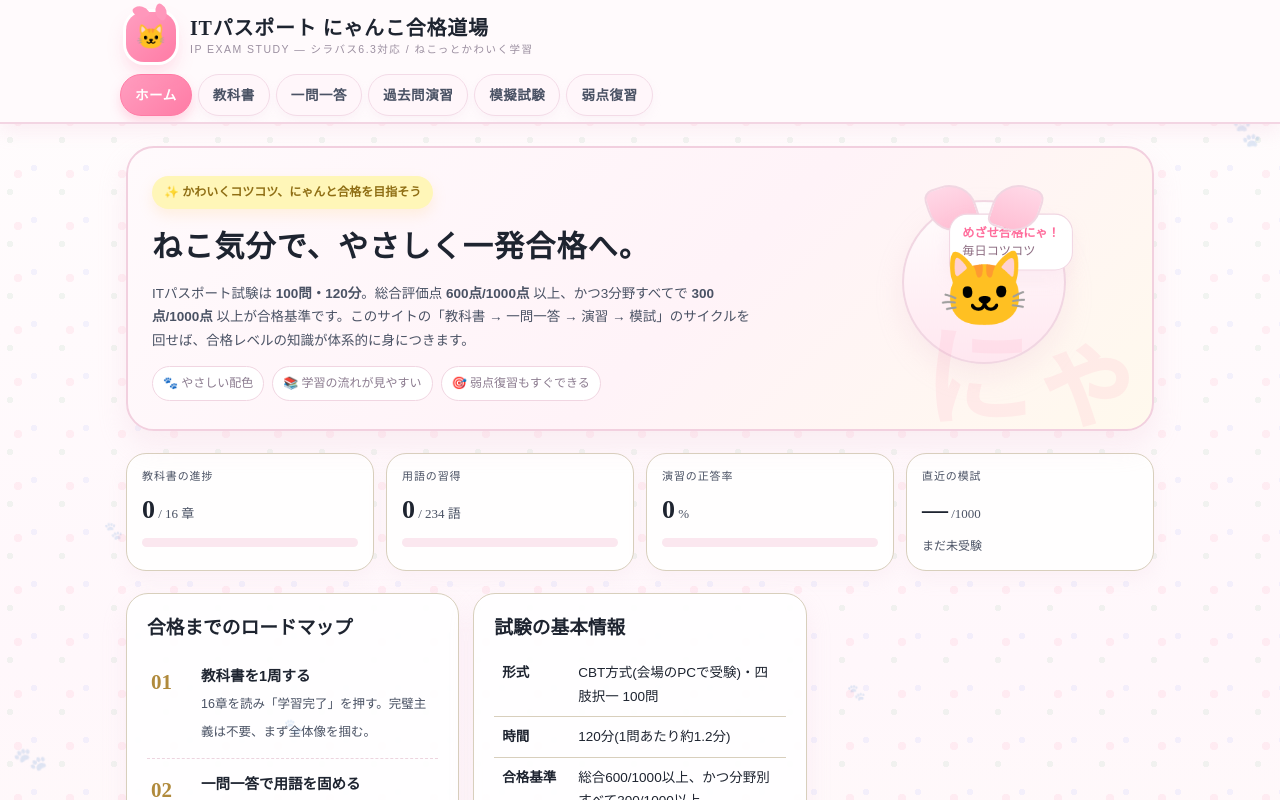
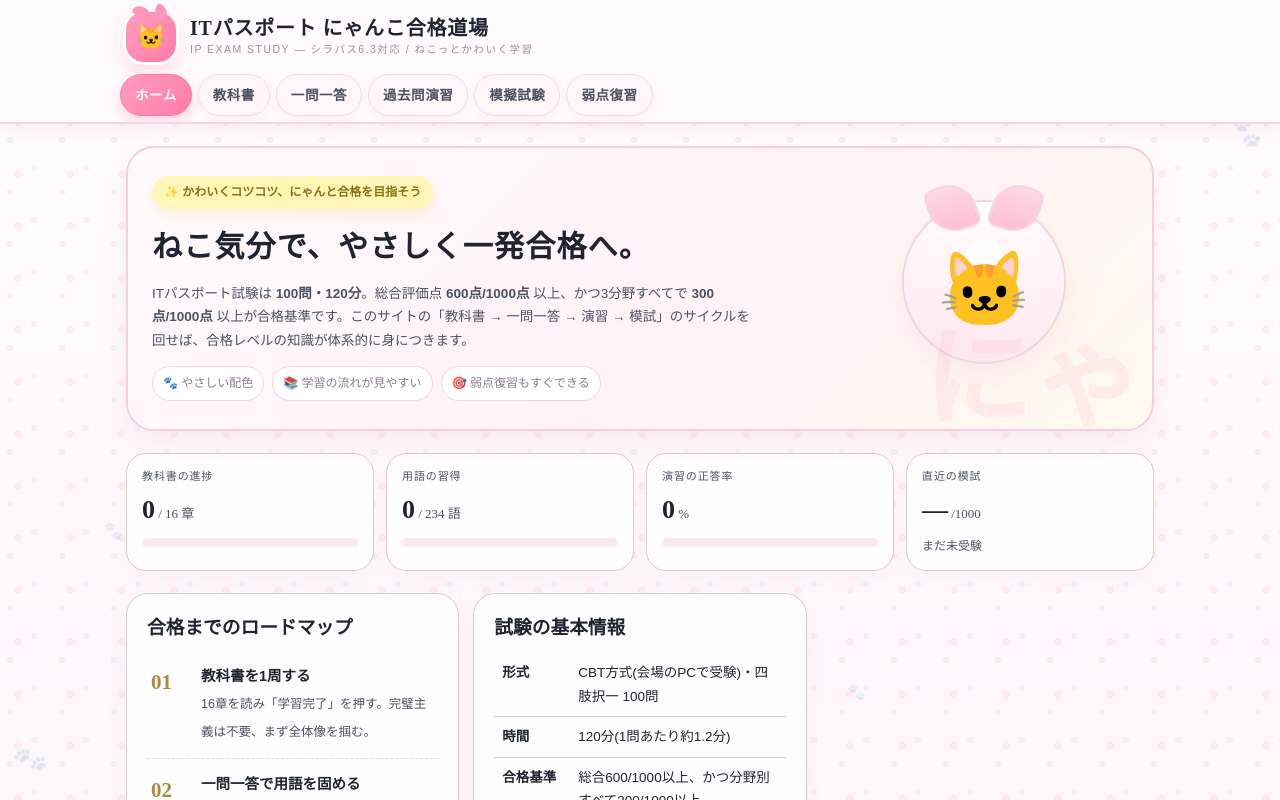
Before and after one commit to tomo478/itpassport-study, a plain HTML site: page index.html in a window 1280 px wide. Shown: the top 800 px of the page. Drawn offline with Linux system fonts and the light colour scheme.

Commit message:
Remove home cat bubble copy

```diff
--- a/index.html
+++ b/index.html
@@ -1152,7 +1152,6 @@ function vHome(){
       </div>
       <div class="cat-mascot-wrap">
         <div class="cat-mascot">
-          <div class="cat-bubble"><b>めざせ合格にゃ！</b><br>毎日コツコツ</div>
           <div class="cat-face"><span>🐱</span></div>
         </div>
       </div>
```
Also changed, not shown: itpassport.html (+0 -1 lines).
